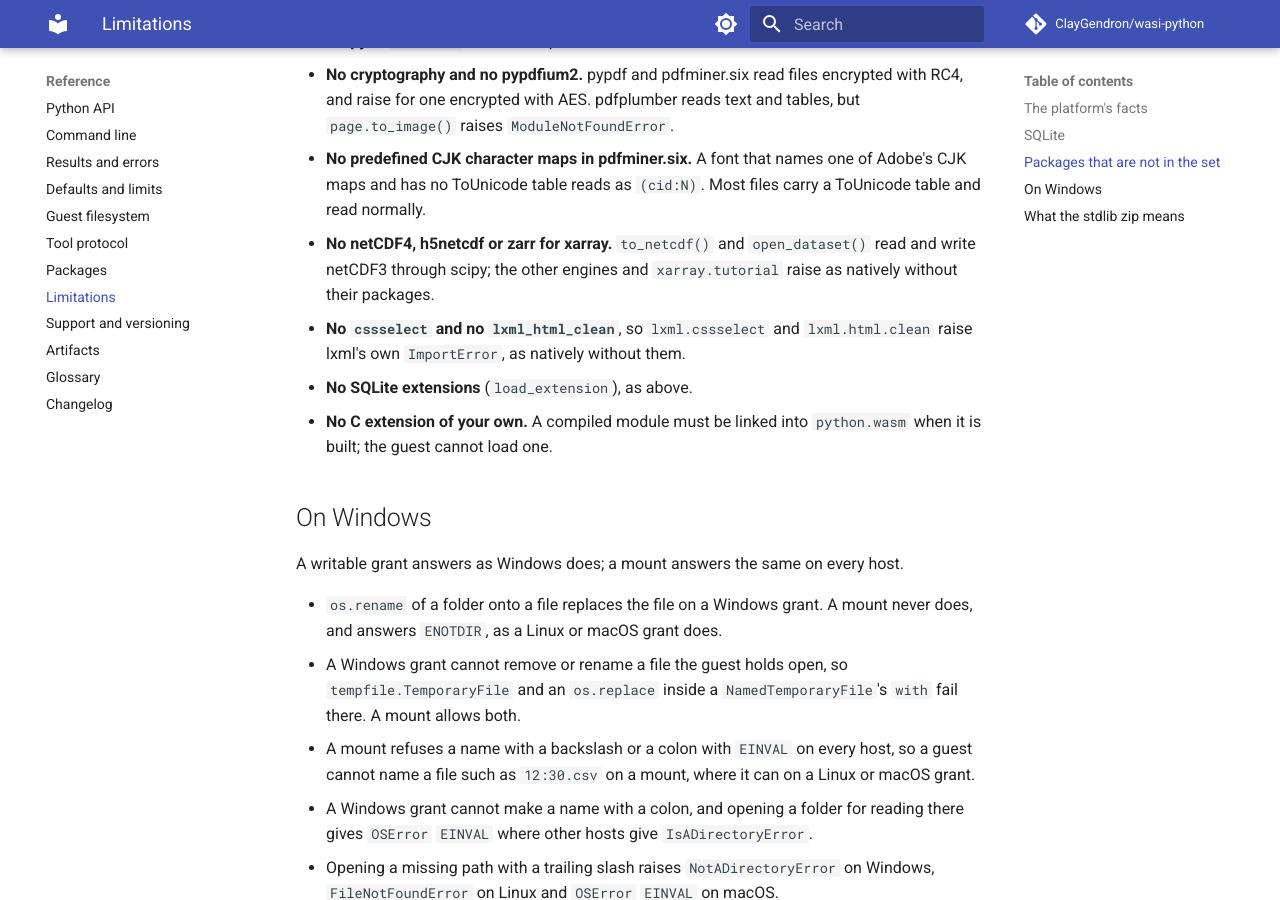
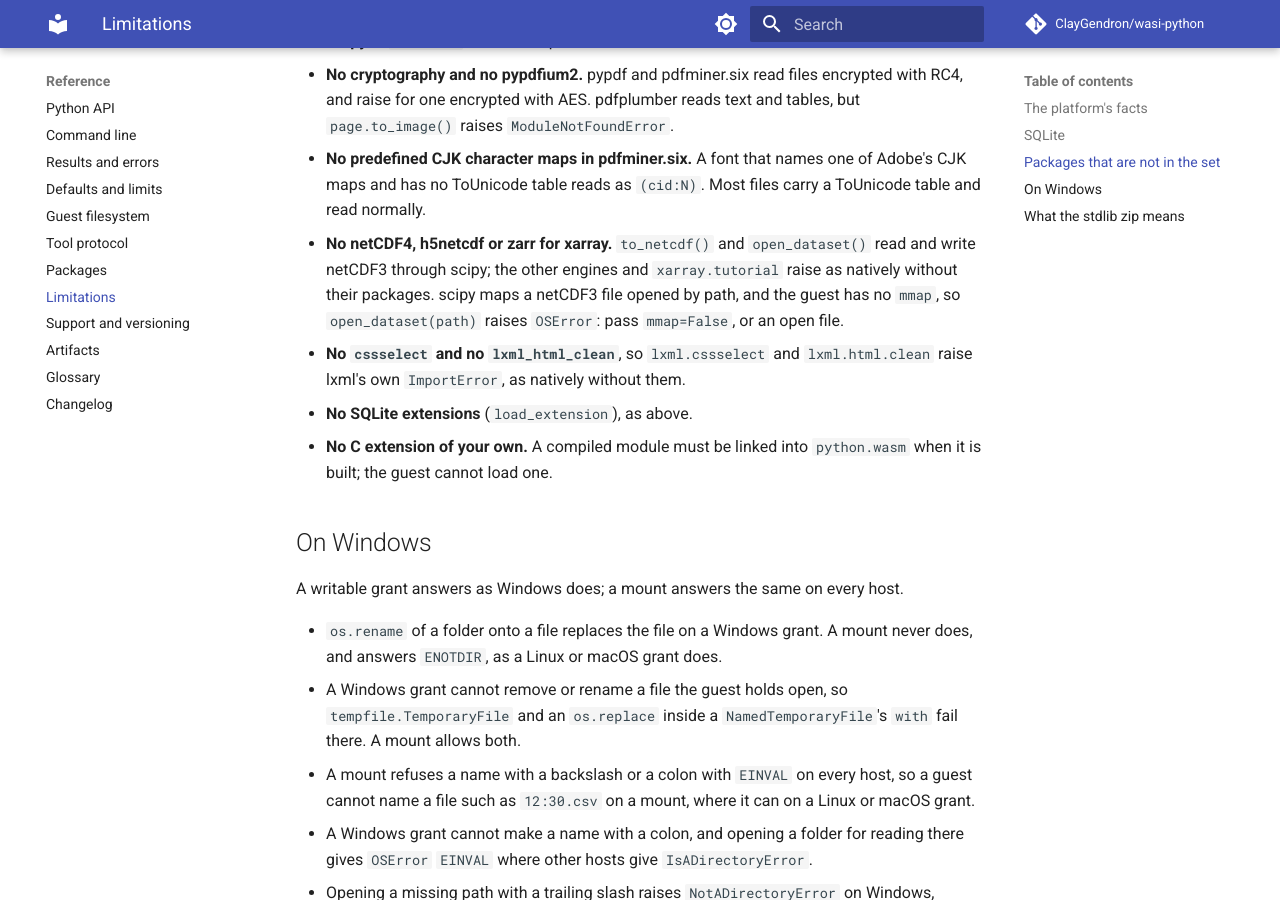
Before and after one commit to ClayGendron/wasi-python, an MkDocs documentation site: the page built from docs/reference/limitations.md, in a window 1280 px wide and 900 px high, scrolled down 2749 px. Built offline with MkDocs 1.6.1 and Material for MkDocs 9.7.7, drawn with Linux system fonts in a browser that asks for light colours; comment, search, counter and statistics services are not loaded.

Commit message:
167: the limitations page says how to read netCDF3 by path
Co-Authored-By: Claude Opus 5.5 <noreply@anthropic.com>

```diff
--- a/docs/reference/limitations.md
+++ b/docs/reference/limitations.md
@@ -50,7 +50,7 @@ The set is fixed at build time. See [Packages](packages.md) for what it carries.
 - **No pytz.** `zoneinfo` reads the zip's tzdata instead.
 - **No cryptography and no pypdfium2.** pypdf and pdfminer.six read files encrypted with RC4, and raise for one encrypted with AES. pdfplumber reads text and tables, but `page.to_image()` raises `ModuleNotFoundError`.
 - **No predefined CJK character maps in pdfminer.six.** A font that names one of Adobe's CJK maps and has no ToUnicode table reads as `(cid:N)`. Most files carry a ToUnicode table and read normally.
-- **No netCDF4, h5netcdf or zarr for xarray.** `to_netcdf()` and `open_dataset()` read and write netCDF3 through scipy; the other engines and `xarray.tutorial` raise as natively without their packages.
+- **No netCDF4, h5netcdf or zarr for xarray.** `to_netcdf()` and `open_dataset()` read and write netCDF3 through scipy; the other engines and `xarray.tutorial` raise as natively without their packages. scipy maps a netCDF3 file opened by path, and the guest has no `mmap`, so `open_dataset(path)` raises `OSError`: pass `mmap=False`, or an open file.
 - **No `cssselect` and no `lxml_html_clean`**, so `lxml.cssselect` and `lxml.html.clean` raise lxml's own `ImportError`, as natively without them.
 - **No SQLite extensions** (`load_extension`), as above.
 - **No C extension of your own.** A compiled module must be linked into `python.wasm` when it is built; the guest cannot load one.
```
Also changed, not shown: docs/reference/packages.md (+1 -1 lines).
